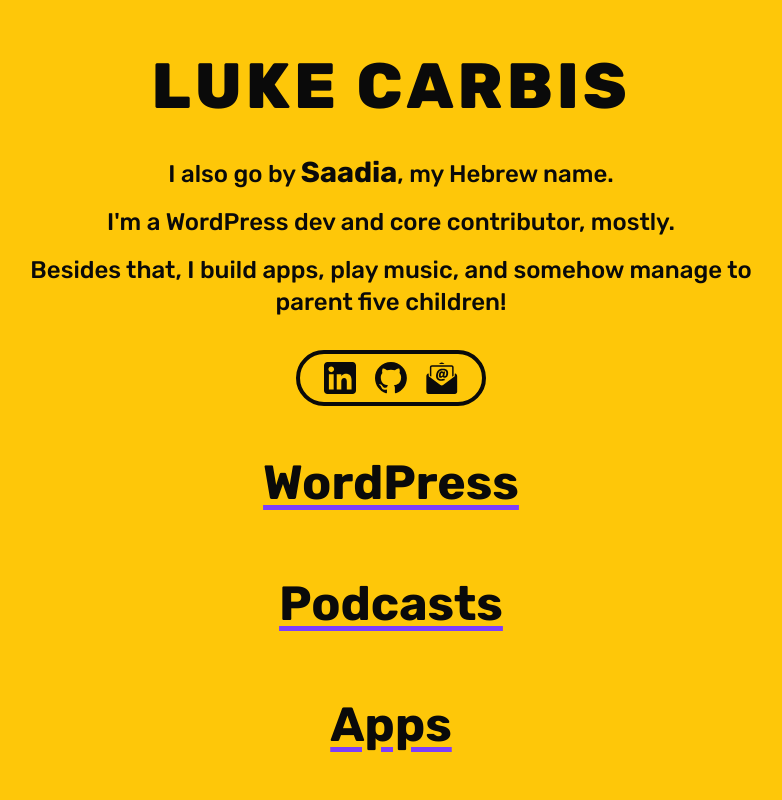
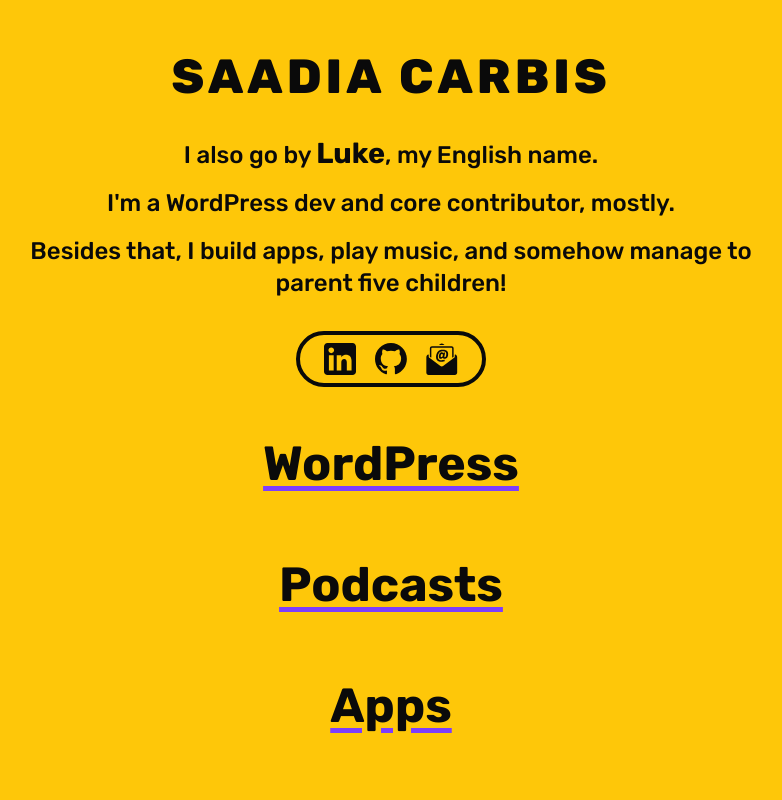
Before and after one commit to lukecarbis/carb.is, a SvelteKit app: page / in a window 1280 px wide. Shown: the top 800 px of the page, without its empty margins (249-1031 px from the left). Built offline with nearby package versions, Linux system fonts and the light colour scheme; no server answers.

Commit message:
Update name

```diff
--- a/src/lib/components/Arch.svelte
+++ b/src/lib/components/Arch.svelte
@@ -73,7 +73,7 @@
 	@media screen and (max-width: 768px), screen and (max-height: 884px) {
 		h1 {
 			margin-top: 3rem;
-			font-size: 4rem;
+			font-size: 3rem;
 			translate: 0 0;
 		}
 		h1 span {
--- a/src/routes/+page.svelte
+++ b/src/routes/+page.svelte
@@ -3,10 +3,10 @@
 	import Social from '$lib/components/Social.svelte';
 </script>
 
-<Arch title="Luke Carbis" />
+<Arch title="Saadia Carbis" />
 
 <p>
-	I also go by <strong>Saadia</strong>, my Hebrew name.
+	I also go by <strong>Luke</strong>, my English name.
 </p>
 <p>I'm a WordPress dev and core contributor, mostly.</p>
 <p>Besides that, I build apps, play music, and somehow manage to parent five children!</p>
```
Also changed, not shown: 1 other file (tests, documents, lock files or other folders).
